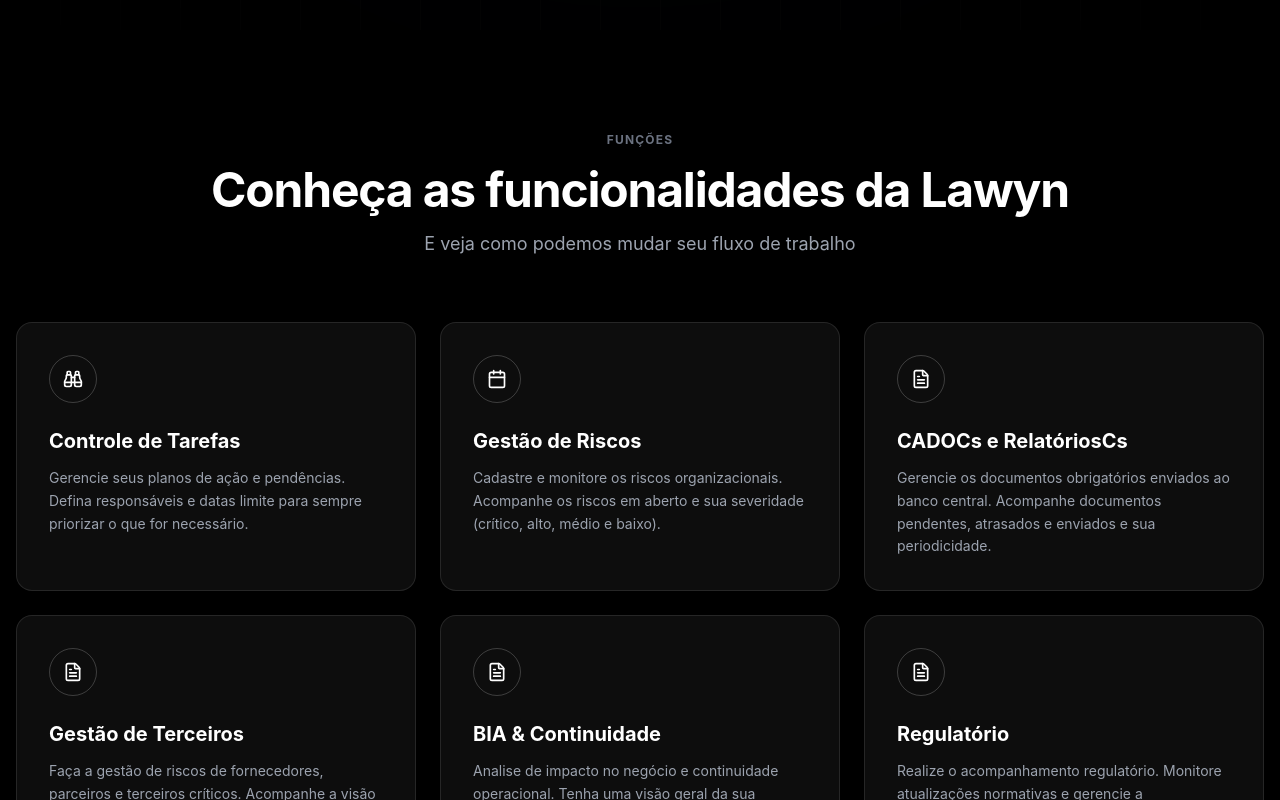
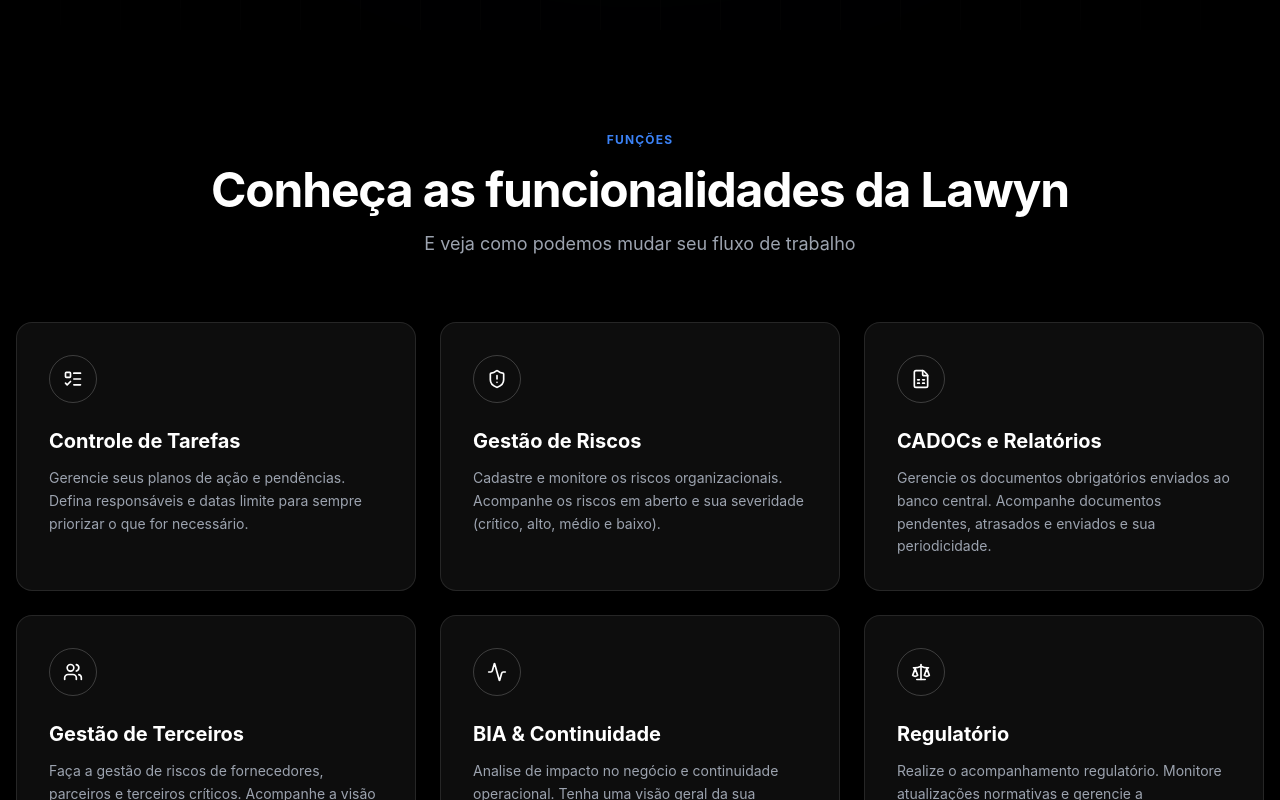
Before and after one commit to siqueirajoao/grc-24dymxng4, a React (Vite) app: page / in a window 1280 px wide. Shown: the part 1980-2780 px from the top of the page. Built offline with nearby package versions, Linux system fonts and the light colour scheme.

Commit message:
Feat: Update functionality section icons for clarity

```diff
--- a/src/components/landing/FeaturesSection.tsx
+++ b/src/components/landing/FeaturesSection.tsx
@@ -1,58 +1,68 @@
-import { Binoculars, Calendar, FileText, Target } from 'lucide-react'
+import {
+  Activity,
+  FileSearch,
+  FileSpreadsheet,
+  ListTodo,
+  Lock,
+  Scale,
+  ScrollText,
+  ShieldAlert,
+  Users,
+} from 'lucide-react'
 import { useScrollObserver } from '@/hooks/use-scroll-observer'
 import { cn } from '@/lib/utils'
 
 const features = [
   {
-    icon: Binoculars,
+    icon: ListTodo,
     title: 'Controle de Tarefas',
     description:
       'Gerencie seus planos de ação e pendências. Defina responsáveis e datas limite para sempre priorizar o que for necessário.',
   },
   {
-    icon: Calendar,
+    icon: ShieldAlert,
     title: 'Gestão de Riscos',
     description:
       'Cadastre e monitore os riscos organizacionais. Acompanhe os riscos em aberto e sua severidade (crítico, alto, médio e baixo).',
   },
   {
-    icon: FileText,
-    title: 'CADOCs e RelatóriosCs',
+    icon: FileSpreadsheet,
+    title: 'CADOCs e Relatórios',
     description:
       'Gerencie os documentos obrigatórios enviados ao banco central. Acompanhe documentos pendentes, atrasados e enviados e sua periodicidade.',
   },
   {
-    icon: FileText,
+    icon: Users,
     title: 'Gestão de Terceiros',
     description:
       'Faça a gestão de riscos de fornecedores, parceiros e terceiros críticos. Acompanhe a visão geral, cadastro de terceiros, due diligente, contratos e monitoramento constante.',
   },
   {
-    icon: FileText,
+    icon: Activity,
     title: 'BIA & Continuidade',
     description:
       'Analise de impacto no negócio e continuidade operacional. Tenha uma visão geral da sua empresa e identifique os processos por criticidade e status das análises.',
   },
   {
-    icon: FileText,
+    icon: Scale,
     title: 'Regulatório',
     description:
       'Realize o acompanhamento regulatório. Monitore atualizações normativas e gerencie a conformidade.',
   },
   {
-    icon: FileText,
+    icon: Lock,
     title: 'Privacy & LGPD',
     description:
       'Governança de dados pessoais, risco regulatório e accountability. Tenha acesso ao Registro de Operações de Tratamento (ROPA), acompanhe os Relatórios de Impacto (RIPD) e o catálogo de riscos de privacidade em desenvolvimento.',
   },
   {
-    icon: Target,
+    icon: FileSearch,
     title: 'Auditorias',
     description:
       'Planejamento e acompanhamento de auditorias. Visão completa das autorias em andamento, planejadas e sua taxa de êxito. Cadastre requerimentos e apontamentos feitos durante as auditorias.',
   },
   {
-    icon: FileText,
+    icon: ScrollText,
     title: 'Políticas',
     description:
       'Tenha uma biblioteca de políticas internas com controle de aceite e versionamento. Cadastre novas políticas e seus status.',
@@ -73,7 +83,7 @@
               : 'opacity-0 translate-y-10',
           )}
         >
-          <span className="text-gray-500 text-xs font-bold tracking-widest uppercase">
+          <span className="text-blue-500 text-xs font-bold tracking-widest uppercase">
             FUNÇÕES
           </span>
           <h2 className="text-3xl md:text-5xl font-bold text-white tracking-tight">
@@ -89,20 +99,20 @@
             <div
               key={i}
               className={cn(
-                'group p-8 rounded-2xl border border-white/10 bg-white/5 backdrop-blur-sm transition-all duration-500 hover:bg-white/10 hover:border-white/20',
+                'group p-8 rounded-2xl border border-white/10 bg-white/5 backdrop-blur-sm transition-all duration-500 hover:bg-white/10 hover:border-blue-500/30 hover:-translate-y-1',
                 isVisible
                   ? 'opacity-100 translate-y-0'
                   : 'opacity-0 translate-y-20',
               )}
               style={{ transitionDelay: `${i * 100}ms` }}
             >
-              <div className="w-12 h-12 rounded-full border border-white/20 flex items-center justify-center mb-6 text-white group-hover:border-white/40 transition-colors">
+              <div className="w-12 h-12 rounded-full border border-white/20 flex items-center justify-center mb-6 text-white group-hover:border-blue-400 group-hover:text-blue-400 transition-all duration-300 shadow-lg shadow-transparent group-hover:shadow-blue-900/20">
                 <feature.icon className="w-5 h-5" />
               </div>
-              <h3 className="text-xl font-bold mb-3 text-white">
+              <h3 className="text-xl font-bold mb-3 text-white group-hover:text-blue-100 transition-colors">
                 {feature.title}
               </h3>
-              <p className="text-gray-400 text-sm leading-relaxed">
+              <p className="text-gray-400 text-sm leading-relaxed group-hover:text-gray-300 transition-colors">
                 {feature.description}
               </p>
             </div>
```
Also changed, not shown: 7 other files (tests, documents, lock files or other folders).
